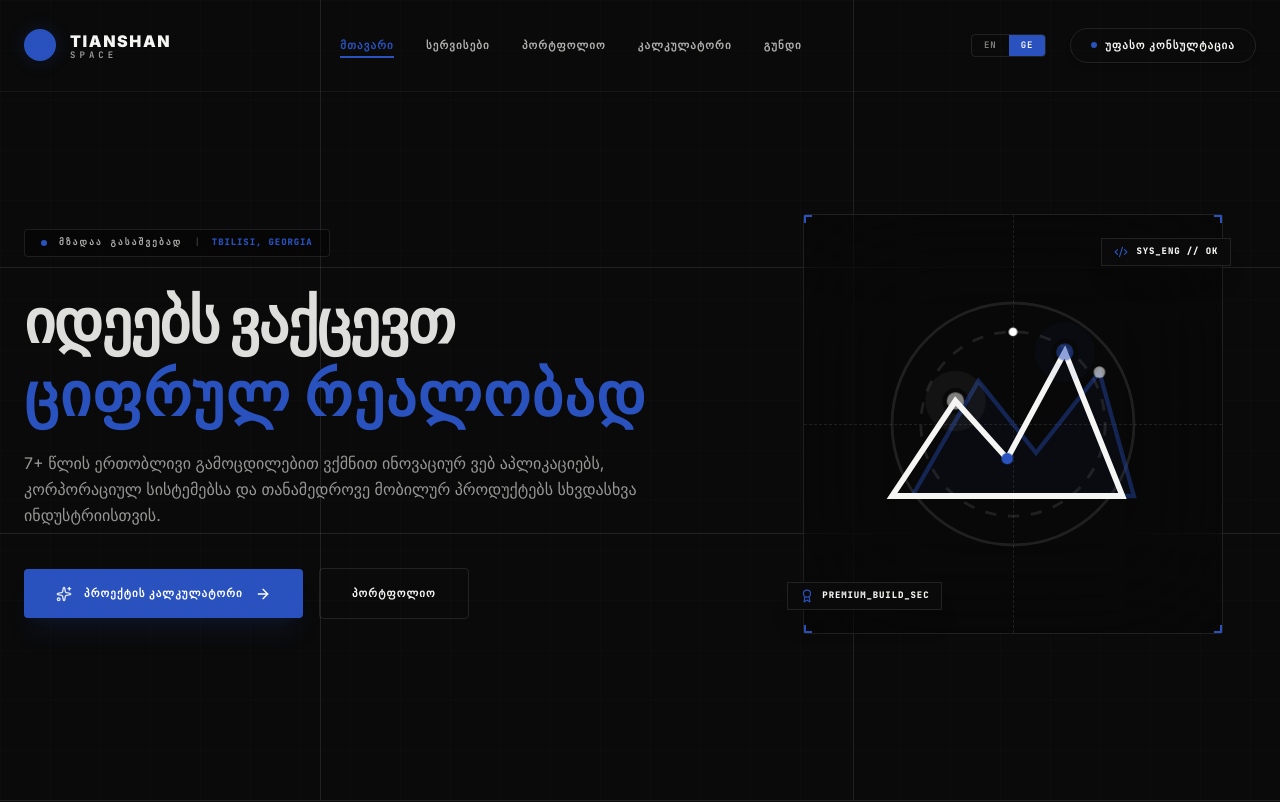
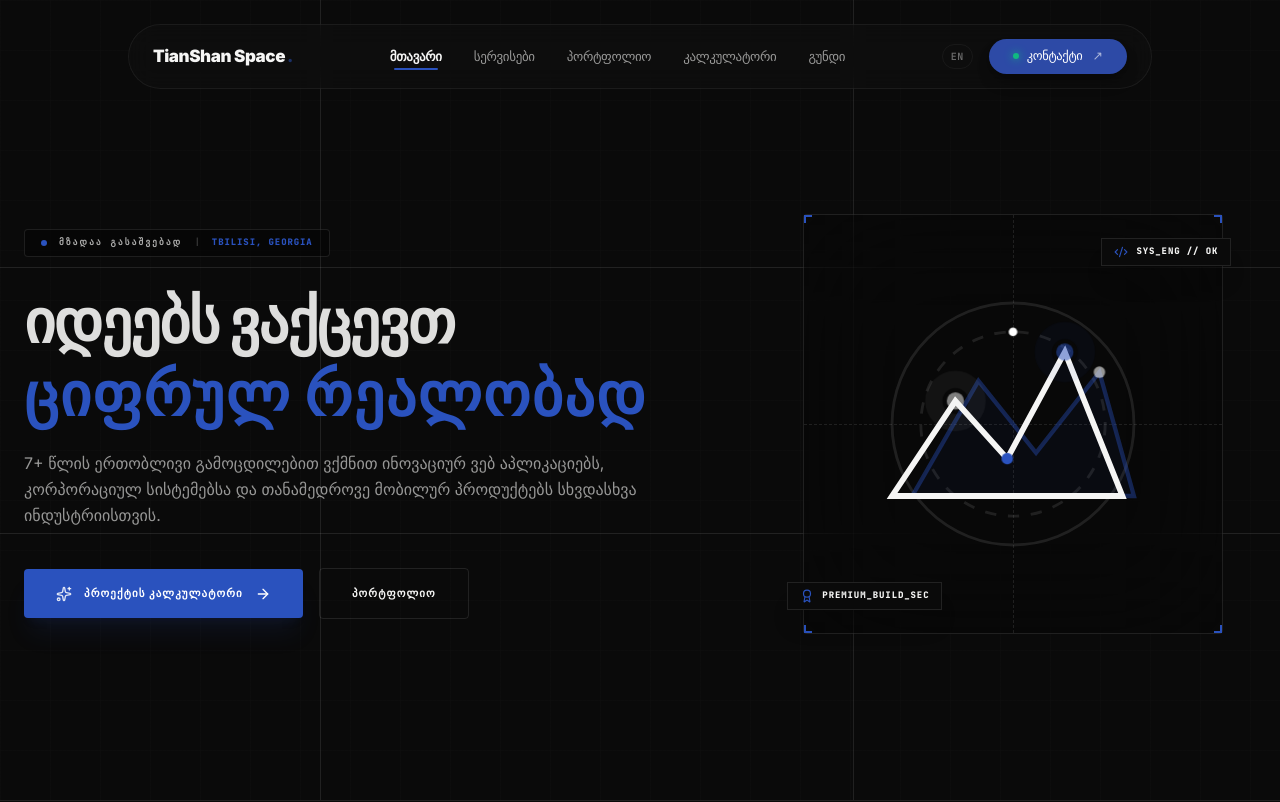
Before and after one commit to gigola9/TianShan-Space, a React (Vite) app: page / in a window 1280 px wide. Shown: the top 802 px of the page. Built offline with nearby package versions, Linux system fonts and the light colour scheme.

Commit message:
refactor: simplify header navigation and update docs
Clean up header component by removing unused icons and adjusting scroll offset. Update project README with deployment and local run instructions.

```diff
--- a/src/components/Header.tsx
+++ b/src/components/Header.tsx
@@ -1,5 +1,5 @@
 import { useState, useEffect } from 'react';
-import { Languages, Menu, X, Rocket, Compass, Layers, Cpu, Users, PhoneCall } from 'lucide-react';
+import { Menu, X } from 'lucide-react';
 import { Language } from '../types';
 import { dictionary } from '../data';
 
@@ -25,7 +25,7 @@ export default function Header({ language, setLanguage, activeSection }: HeaderP
     setIsMobileMenuOpen(false);
     const element = document.getElementById(id);
     if (element) {
-      const headerOffset = 80;
+      const headerOffset = 90;
       const elementPosition = element.getBoundingClientRect().top;
       const offsetPosition = elementPosition + window.scrollY - headerOffset;
       window.scrollTo({
@@ -36,161 +36,138 @@ export default function Header({ language, setLanguage, activeSection }: HeaderP
   };
 
   const navItems = [
-    { id: 'home', label: dictionary.navHome[language], icon: Compass },
-    { id: 'services', label: dictionary.navServices[language], icon: Layers },
-    { id: 'portfolio', label: dictionary.navPortfolio[language], icon: Cpu },
-    { id: 'estimator', label: dictionary.navEstimator[language], icon: Rocket },
-    { id: 'team', label: dictionary.navTeam[language], icon: Users },
+    { id: 'home', label: dictionary.navHome[language] },
+    { id: 'services', label: dictionary.navServices[language] },
+    { id: 'portfolio', label: dictionary.navPortfolio[language] },
+    { id: 'estimator', label: dictionary.navEstimator[language] },
+    { id: 'team', label: dictionary.navTeam[language] },
   ];
 
   return (
     <header
       id="header-navigation"
-      className={`fixed top-0 left-0 right-0 z-50 transition-all duration-500 ${
-        isScrolled
-          ? 'bg-[#0A0A0A]/90 backdrop-blur-xl border-b border-artistic-border py-5 shadow-2xl shadow-black/80'
-          : 'bg-transparent py-7 border-b border-white/5'
-      }`}
+      className="fixed top-0 left-0 right-0 z-50 flex justify-center px-4 py-4 md:py-6 pointer-events-none transition-all duration-500"
     >
-      <div className="max-w-7xl mx-auto px-6 flex items-center justify-between">
-        {/* Sleek Minimalist Logo representing TianShan Space */}
+      <div
+        className={`w-full max-w-5xl pointer-events-auto rounded-full border transition-all duration-500 flex items-center justify-between px-6 py-3 md:py-3.5 ${
+          isScrolled
+            ? 'bg-[#0E0E0E]/80 backdrop-blur-xl border-[#2A52BE]/15 shadow-[0_12px_40px_rgba(0,0,0,0.85)]'
+            : 'bg-[#121212]/40 backdrop-blur-md border-white/[0.06]'
+        }`}
+      >
+        {/* Brand Logo representing TianShan Space */}
         <button
           onClick={() => scrollTo('home')}
-          className="flex items-center gap-3.5 group text-left cursor-pointer focus:outline-none"
+          className="flex items-center gap-0.5 group text-left cursor-pointer focus:outline-none"
           id="nav-logo-btn"
         >
-          <div className="relative flex items-center justify-center w-8 h-8 rounded-full bg-artistic-primary group-hover:scale-105 transition-all duration-500 shadow-md">
-            <div className="absolute -inset-1 bg-artistic-primary/20 rounded-full blur group-hover:opacity-100 opacity-60 transition duration-700"></div>
-          </div>
-          <div>
-            <span className="font-sans font-black tracking-widest text-[#F5F5F4] text-base block group-hover:text-artistic-primary transition-colors duration-300">
-              TIANSHAN
-            </span>
-            <span className="font-mono text-[9px] tracking-[0.45em] text-[#F5F5F4]/60 block -mt-1 uppercase font-semibold group-hover:text-white transition-colors duration-300">
-              SPACE
-            </span>
-          </div>
+          <span className="font-sans font-extrabold tracking-tight text-[#F5F5F4] text-[15px] sm:text-[17px] group-hover:text-artistic-primary transition-colors duration-300">
+            TianShan Space
+          </span>
+          <span className="text-artistic-primary font-sans font-black text-[15px] sm:text-[17px] animate-pulse">.</span>
         </button>
 
-        {/* Desktop Navigation with high contrast raw styling */}
-        <nav className="hidden md:flex items-center gap-8 text-[11px] font-bold uppercase tracking-widest">
+        {/* Desktop Navigation with high contrast elegant styling */}
+        <nav className="hidden md:flex items-center gap-6 lg:gap-8 text-[13px] font-medium tracking-tight">
           {navItems.map((item) => {
             const isActive = activeSection === item.id;
             return (
               <button
                 key={item.id}
                 onClick={() => scrollTo(item.id)}
-                className={`transition-colors duration-300 relative focus:outline-none cursor-pointer ${
+                className={`transition-all duration-300 relative py-1 focus:outline-none cursor-pointer ${
                   isActive
-                    ? 'text-artistic-primary font-black'
-                    : 'text-[#F5F5F4]/70 hover:text-artistic-primary'
+                    ? 'text-[#F5F5F4] font-semibold'
+                    : 'text-[#F5F5F4]/60 hover:text-[#F5F5F4]'
                 }`}
                 id={`nav-item-${item.id}`}
               >
-                {item.label}
+                <span>{item.label}</span>
                 {isActive && (
-                  <span className="absolute -bottom-1 left-0 right-0 h-0.5 bg-artistic-primary" />
+                  <span className="absolute bottom-0 left-1 right-1 h-[2px] bg-artistic-primary rounded-full" />
                 )}
               </button>
             );
           })}
         </nav>
 
-        {/* Right side actions - flat high aesthetic language switches */}
-        <div className="hidden md:flex items-center gap-6">
-          {/* Dual-Language Toggle */}
-          <div className="flex items-center border border-artistic-border rounded overflow-hidden">
-            <button
-              onClick={() => setLanguage('en')}
-              className={`px-3 py-1 text-[9px] font-mono tracking-widest font-bold transition-all duration-300 focus:outline-none ${
-                language === 'en'
-                  ? 'bg-artistic-primary text-[#F5F5F4]'
-                  : 'text-[#F5F5F4]/50 hover:text-[#F5F5F4]'
-              }`}
-              id="lang-toggle-en"
-            >
-              EN
-            </button>
-            <button
-              onClick={() => setLanguage('ge')}
-              className={`px-3 py-1 text-[9px] font-mono tracking-widest font-bold transition-all duration-300 focus:outline-none ${
-                language === 'ge'
-                  ? 'bg-artistic-primary text-[#F5F5F4]'
-                  : 'text-[#F5F5F4]/50 hover:text-[#F5F5F4]'
-              }`}
-              id="lang-toggle-ge"
-            >
-              GE
-            </button>
-          </div>
+        {/* Right side actions - language toggler & elegant Let's talk pill */}
+        <div className="hidden md:flex items-center gap-4">
+          {/* Compact, ultra-clean Language Toggle */}
+          <button
+            onClick={() => setLanguage(language === 'en' ? 'ge' : 'en')}
+            className="text-[10px] font-mono font-bold tracking-wider text-[#F5F5F4]/40 hover:text-[#F5F5F4] transition-colors uppercase py-1 px-2 border border-white/[0.05] hover:border-white/15 rounded-full focus:outline-none cursor-pointer"
+            id="lang-toggle-quick"
+          >
+            {language === 'en' ? 'GE' : 'EN'}
+          </button>
 
-          {/* Quick Consultation CTA */}
+          {/* Let's talk button with a beautiful pulse effect and indicator */}
           <button
             onClick={() => scrollTo('contact')}
-            className="flex items-center gap-2 cursor-pointer bg-transparent hover:bg-artistic-primary text-[#F5F5F4] hover:text-white text-[11px] font-semibold uppercase tracking-widest px-5 py-2 rounded-full border border-artistic-border hover:border-artistic-primary transition-all duration-300 shadow-md focus:outline-none"
+            className="group flex items-center gap-2 bg-[#2D4AA6] hover:bg-[#203a8c] text-white text-[12.5px] font-medium py-2 px-5 sm:px-6 rounded-full transition-all duration-300 shadow-lg shadow-black/30 hover:shadow-black/50 focus:outline-none cursor-pointer active:scale-[0.98]"
             id="nav-consultation-btn"
           >
-            <div className="w-1.5 h-1.5 rounded-full bg-artistic-primary animate-pulse group-hover:bg-white"></div>
-            {dictionary.getInTouch[language]}
+            <span className="w-1.5 h-1.5 rounded-full bg-[#10B981] shadow-[0_0_8px_#10B981] animate-pulse shrink-0" />
+            <span className="font-sans font-medium tracking-tight">{language === 'en' ? "Let's talk" : "კონტაქტი"}</span>
+            <span className="text-white/60 group-hover:text-white transition-colors duration-200 ml-0.5 select-none font-sans font-medium">↗</span>
           </button>
         </div>
 
-        {/* Mobile menu and language toggle */}
-        <div className="flex xl:hidden items-center gap-3 md:hidden">
+        {/* Mobile menu and code control */}
+        <div className="flex md:hidden items-center gap-2.5">
           {/* Mobile Language Swap */}
           <button
             onClick={() => setLanguage(language === 'en' ? 'ge' : 'en')}
-            className="flex items-center gap-1 bg-slate-900/60 p-2 rounded-lg border border-white/5 text-slate-400 hover:text-white text-[10px] font-semibold focus:outline-none"
+            className="text-[10px] font-mono font-bold text-[#F5F5F4]/50 hover:text-white py-1 px-2.5 border border-white/10 rounded-full focus:outline-none cursor-pointer"
             id="mobile-lang-btn"
           >
-            <Languages className="w-3.5 h-3.5 text-sky-400 animate-pulse" />
-            <span className="font-mono">{language === 'en' ? 'GE' : 'EN'}</span>
+            {language === 'en' ? 'GE' : 'EN'}
           </button>
 
-          {/* Mobile Trigger */}
+          {/* Mobile Hamburguer Trigger */}
           <button
             onClick={() => setIsMobileMenuOpen(!isMobileMenuOpen)}
-            className="p-2 rounded-lg bg-slate-900/60 hover:bg-slate-800 text-white border border-white/5 focus:outline-none"
+            className="p-2 rounded-full bg-white/5 hover:bg-white/10 text-white border border-white/10 focus:outline-none cursor-pointer"
             id="mobile-menu-trigger"
           >
-            {isMobileMenuOpen ? <X className="w-5 h-5" /> : <Menu className="w-5 h-5" />}
+            {isMobileMenuOpen ? <X className="w-4 h-4" /> : <Menu className="w-4 h-4" />}
           </button>
         </div>
       </div>
 
-      {/* Mobile Menu Slideout */}
+      {/* Mobile Menu Dropdown with matched floating rounded-2xl look */}
       {isMobileMenuOpen && (
         <div
           id="mobile-navbar-menu"
-          className="md:hidden absolute top-full left-0 right-0 bg-slate-950/95 backdrop-blur-2xl border-b border-white/10 shadow-[0_20px_40px_rgba(0,0,0,0.8)] py-6 px-6 animate-in slide-in-from-top duration-300"
+          className="md:hidden absolute top-[calc(100%+8px)] left-4 right-4 bg-[#0E0E0E]/95 backdrop-blur-2xl border border-white/10 shadow-[0_20px_40px_rgba(0,0,0,0.85)] rounded-2xl py-5 px-6 animate-in slide-in-from-top-4 duration-300 pointer-events-auto"
         >
-          <div className="flex flex-col gap-4">
+          <div className="flex flex-col gap-3">
             {navItems.map((item) => {
-              const Icon = item.icon;
+              const isActive = activeSection === item.id;
               return (
                 <button
                   key={item.id}
                   onClick={() => scrollTo(item.id)}
-                  className={`flex items-center gap-3 px-4 py-3 rounded-xl text-sm font-semibold tracking-wide transition-all duration-300 text-left focus:outline-none ${
-                    activeSection === item.id
-                      ? 'bg-gradient-to-r from-sky-500/10 to-indigo-500/10 text-sky-300 border-l-2 border-sky-400 pl-3.5'
+                  className={`flex items-center justify-between px-4 py-2.5 rounded-xl text-xs font-bold uppercase tracking-widest transition-all duration-300 text-left focus:outline-none cursor-pointer ${
+                    isActive
+                      ? 'bg-artistic-primary/10 text-artistic-primary border-r-2 border-artistic-primary'
                       : 'text-slate-400 hover:text-white hover:bg-white/5'
                   }`}
                   id={`mobile-nav-${item.id}`}
                 >
-                  <Icon className="w-4 h-4 text-sky-400" />
-                  {item.label}
+                  <span>{item.label}</span>
                 </button>
               );
             })}
-            <hr className="border-white/5 my-2" />
+            <hr className="border-white/5 my-1" />
             <button
               onClick={() => scrollTo('contact')}
-              className="flex items-center justify-center gap-2 w-full bg-gradient-to-r from-indigo-600 to-sky-500 text-white text-xs font-bold tracking-wider py-4 rounded-xl shadow-lg shadow-indigo-600/20 active:scale-[0.98] transition-transform duration-100"
+              className="flex items-center justify-center gap-2.5 w-full bg-[#2D4AA6] text-white text-xs font-bold uppercase tracking-widest py-3.5 rounded-full shadow-lg shadow-black/20 active:scale-[0.98] transition-transform duration-100 cursor-pointer"
               id="mobile-nav-cta"
             >
-              <PhoneCall className="w-4 h-4" />
-              {dictionary.getInTouch[language]}
+              <span className="w-1.5 h-1.5 rounded-full bg-[#10B981] shadow-[0_0_8px_#10B981] animate-pulse" />
+              <span>{language === 'en' ? "Let's talk ↗" : "კონტაქტი ↗"}</span>
             </button>
           </div>
         </div>
```
Also changed, not shown: 1 other file (tests, documents, lock files or other folders).
